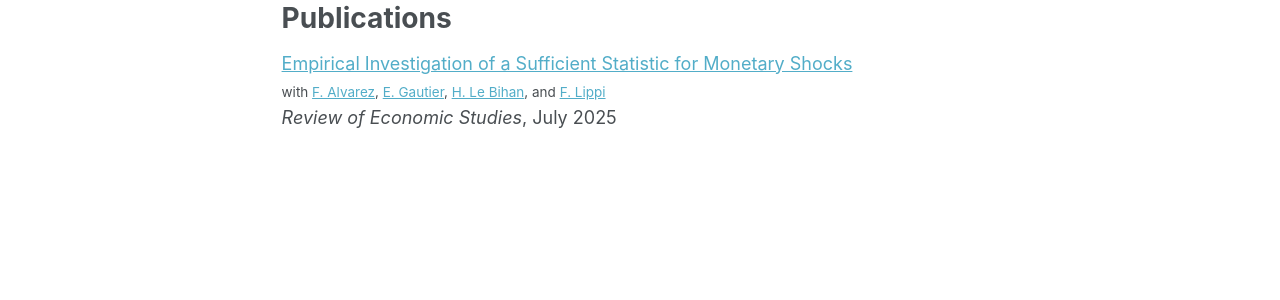
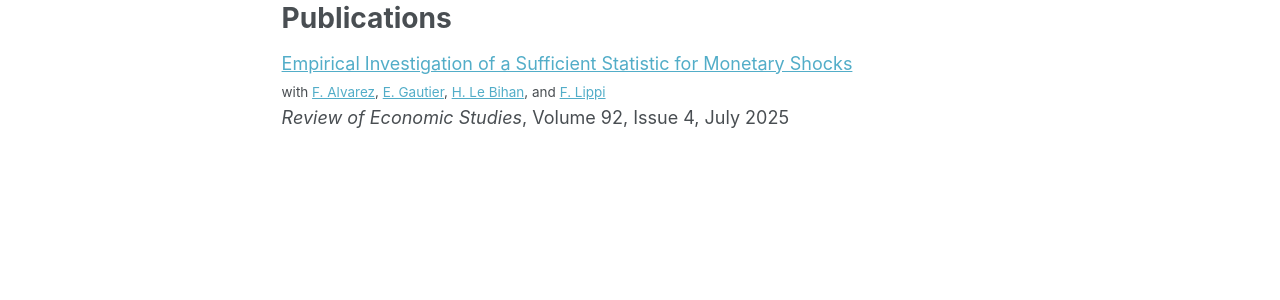
Before and after one commit to AndreaFerrara1997/AndreaFerrara1997.github.io, a Jekyll site: the page built from index.md, in a window 1280 px wide and 1210 px high. Shown: the part 675-975 px from the top of the window. Built offline with Jekyll 4.4.1, drawn with Linux system fonts in a browser that asks for light colours; a script that is not in the unit is left out.

Commit message:
Update publications.md

```diff
--- a/_includes/publications.md
+++ b/_includes/publications.md
@@ -1,3 +1,3 @@
 [Empirical Investigation of a Sufficient Statistic for Monetary Shocks](/files/Restud2025.pdf)
 <small>with [F. Alvarez](https://alvarezfernando.com), [E. Gautier](https://sites.google.com/site/erwangautiereconomics/), [H. Le Bihan](https://www.banque-france.fr/en/herve-le-bihan), and [F. Lippi](https://sites.google.com/view/francesco-lippi/bio)</small>
-*Review of Economic Studies*, July 2025
+*Review of Economic Studies*, Volume 92, Issue 4,  July 2025
```
